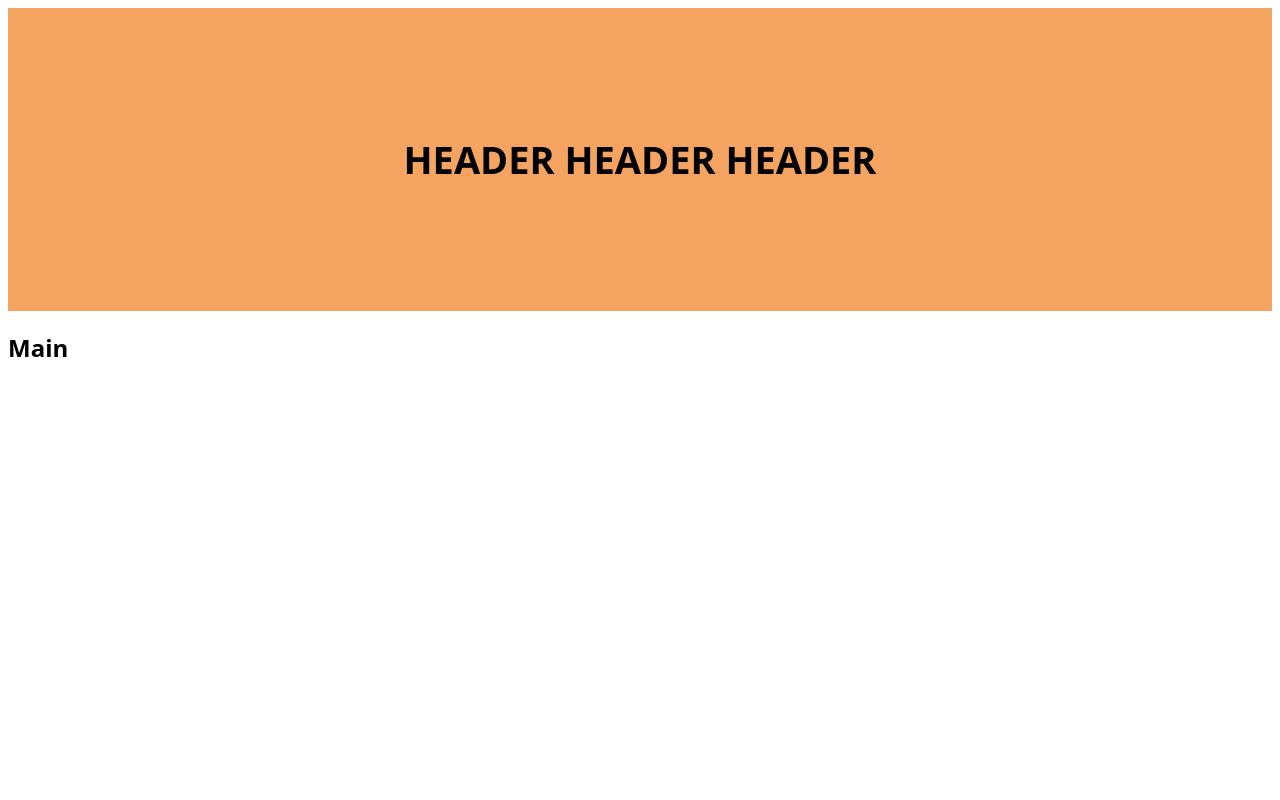
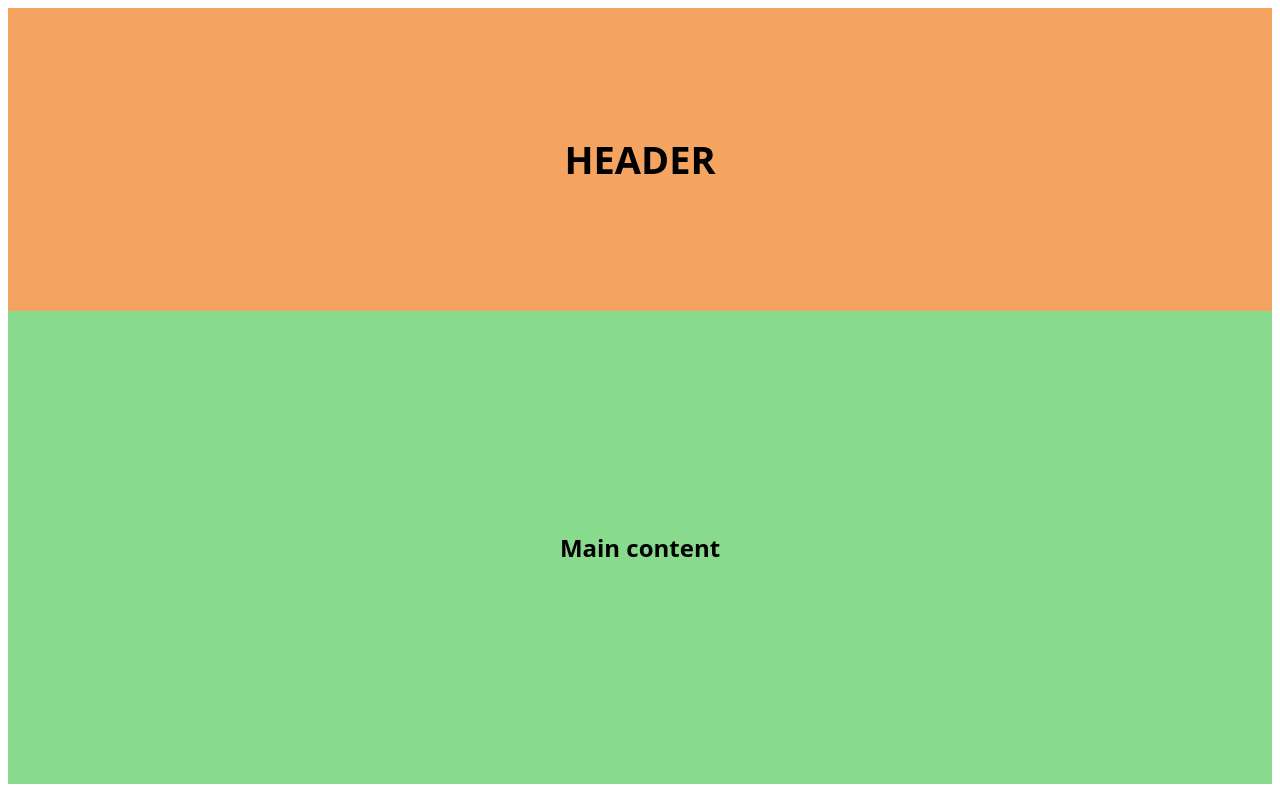
Before and after one commit to Prokuuudin/testproject, a plain HTML site: page index.html in a window 1280 px wide. Drawn offline with Linux system fonts and the light colour scheme.

Commit message:
third commit

```diff
--- a/css/main.css
+++ b/css/main.css
@@ -12,3 +12,10 @@ header {
 header h1 {
     font-size: 38px;
 }
+
+main{
+    display: flex;
+    background-color: rgb(136, 219, 140);
+    padding: 200px 0;
+    justify-content: center;
+}
--- a/index.html
+++ b/index.html
@@ -8,10 +8,10 @@
 </head>
 <body>
     <header class="header">
-        <h1>HEADER HEADER HEADER </h1>
+        <h1>HEADER</h1>
     </header>
     <main>
-        <h2>Main</h2>
+        <h2>Main content</h2>
     </main>
 
 </body>
```
